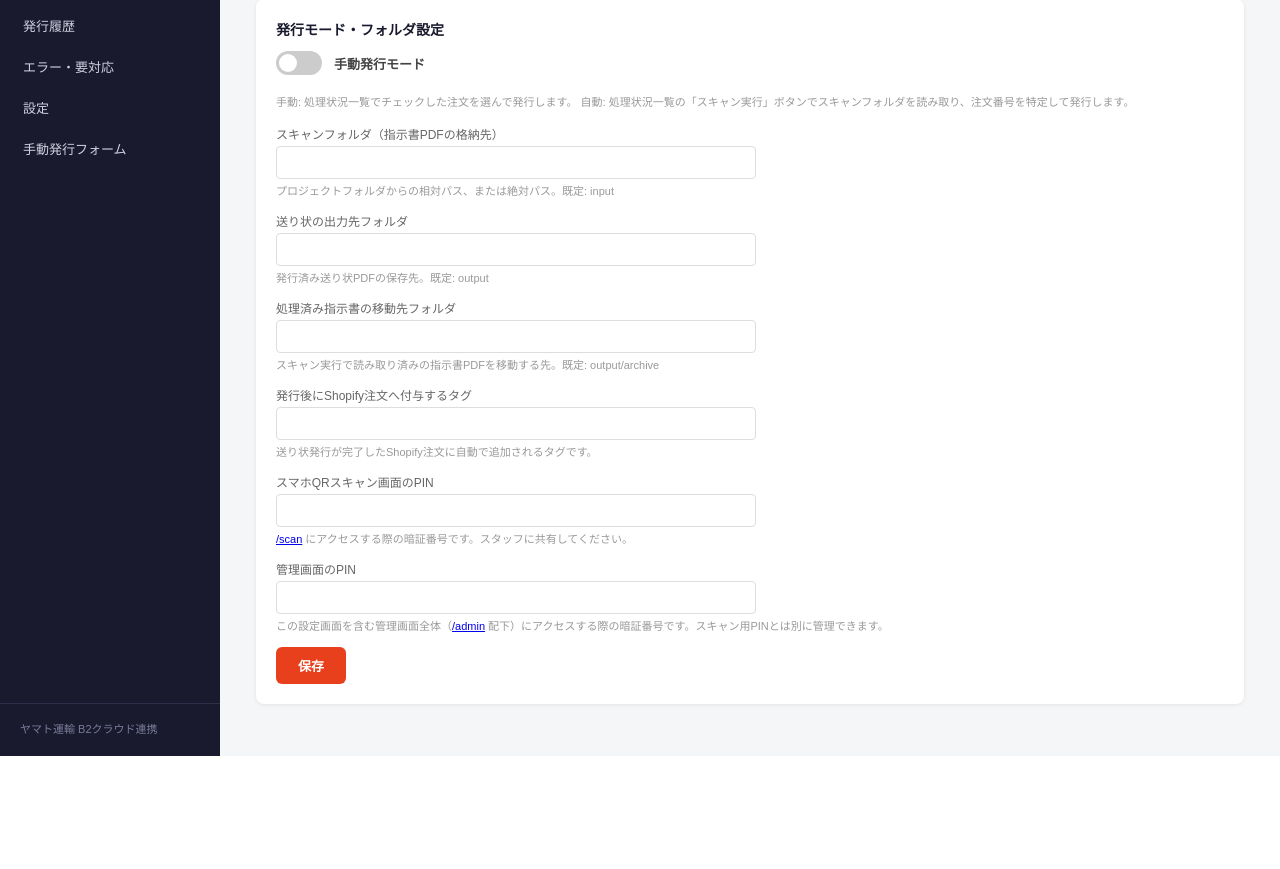
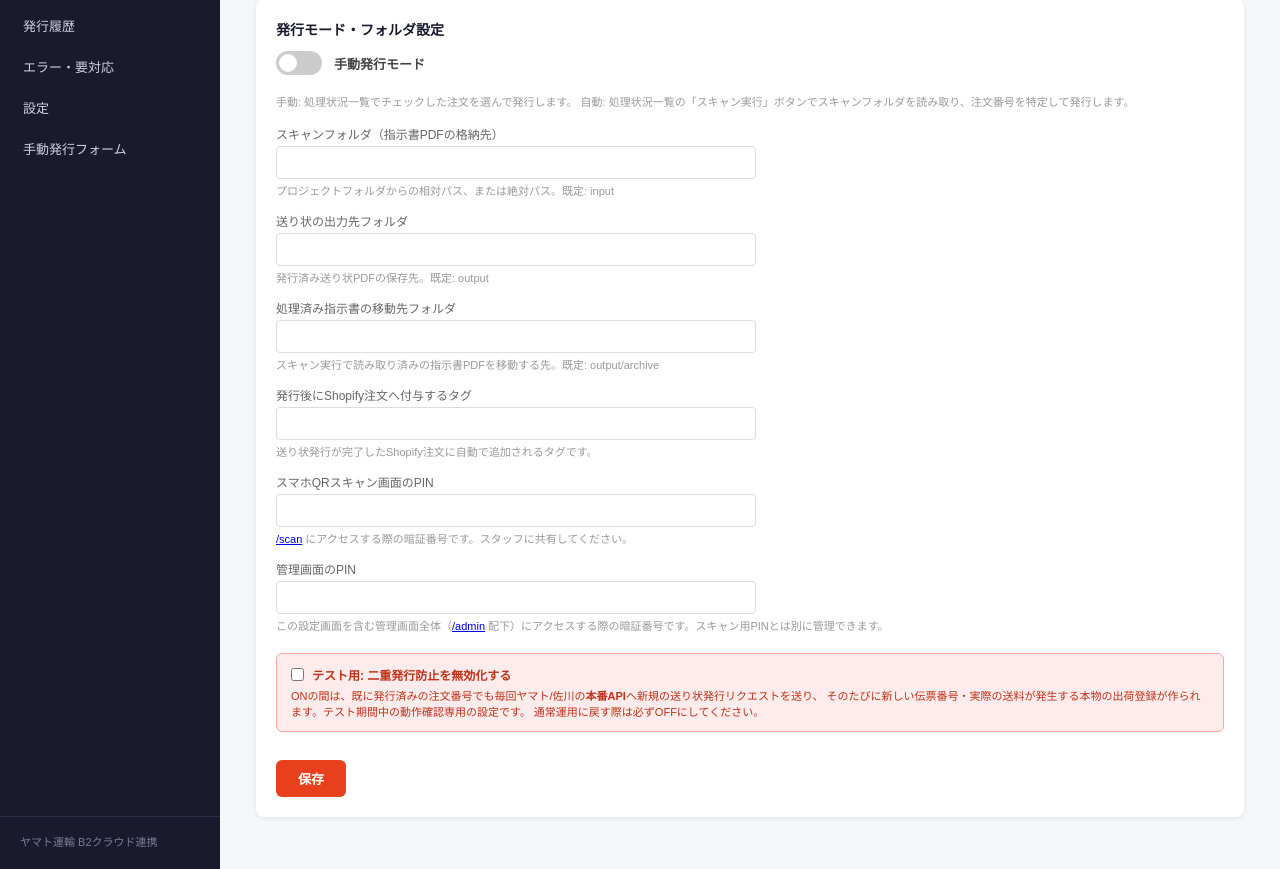
Before and after one commit to toratyann620/ph-label-print, a FastAPI app: template templates/admin/settings.html in a window 1280 px wide. Shown: the part 109-978 px from the top of the page. Before the commit the page ends 865 px from the top, so only its background shows below. Run offline with FastAPI, Linux system fonts and the light colour scheme; the template is opened without the code that fills it, so the values that code supplies are empty.

Commit message:
テスト期間限定で二重発行防止を無効化できる設定を追加
修正の効果（依頼主名・配達指定日など）を検証するには発行済みの
注文番号でも毎回新規にPDFを生成し直す必要があるが、通常時は
二重発行防止（既に発行済みなら本番APIを再度呼ばない）が安全上
必須のため、設定画面でON/OFFできるスイッチとして実装した。
既定はOFF。ONの間は本番APIへ毎回新規の送り状発行リクエストが
送られ、実際に新しい伝票番号・送料が発生する点を設定画面に明記した。

Co-Authored-By: Claude Sonnet 5 <noreply@anthropic.com>

```diff
--- a/src/common/app.py
+++ b/src/common/app.py
@@ -286,6 +286,7 @@ async def admin_settings_global_save(
     issue_tag: str = Form(""),
     scan_pin: str = Form(""),
     admin_pin: str = Form(""),
+    force_reissue: str = Form(""),
 ):
     if (redirect := _require_admin(request)) is not None:
         return redirect
@@ -299,6 +300,7 @@ async def admin_settings_global_save(
         issue_tag=issue_tag,
         scan_pin=scan_pin,
         admin_pin=admin_pin,
+        force_reissue=("1" if force_reissue == "on" else "0"),
     )
     return RedirectResponse(url="/admin/settings?saved=1", status_code=303)
 
--- a/src/common/db.py
+++ b/src/common/db.py
@@ -71,6 +71,10 @@ APP_SETTINGS_DEFAULTS = {
     "scan_secret":    "",   # PIN認証Cookie署名用の秘密鍵（自動生成）
     "admin_pin":      "",   # 管理画面(/admin)のPIN
     "admin_secret":   "",   # 管理画面PIN認証Cookie署名用の秘密鍵（自動生成）
+    # "1"の間は二重発行防止を無効化し、既に発行済みの注文でも毎回ヤマト/佐川の本番APIへ
+    # 新規の送り状発行リクエストを送る（実際の伝票番号・送料が都度発生する）。
+    # テスト期間中の動作確認専用。通常運用では必ず"0"に戻すこと。
+    "force_reissue":  "0",
 }
 
 
--- a/templates/admin/settings.html
+++ b/templates/admin/settings.html
@@ -76,7 +76,18 @@
         <input type="text" name="admin_pin" value="{{ app_settings.admin_pin }}">
         <div class="field-hint">この設定画面を含む管理画面全体（<a href="/admin/processing" target="_blank">/admin</a> 配下）にアクセスする際の暗証番号です。スキャン用PINとは別に管理できます。</div>
       </div>
-      <button type="submit" class="action-btn" style="padding:9px 22px;background:#e8401c;color:#fff;border:none;border-radius:6px;font-size:13px;font-weight:600;cursor:pointer;">保存</button>
+      <div class="field" style="background:#fdeceb;border:1px solid #fca5a5;border-radius:6px;padding:12px 14px;margin-top:20px;">
+        <label style="display:flex;align-items:center;gap:8px;color:#c0321a;font-weight:700;">
+          <input type="checkbox" name="force_reissue" {% if app_settings.force_reissue == '1' %}checked{% endif %} style="width:auto;">
+          テスト用: 二重発行防止を無効化する
+        </label>
+        <div class="field-hint" style="color:#c0321a;">
+          ONの間は、既に発行済みの注文番号でも毎回ヤマト/佐川の<strong>本番API</strong>へ新規の送り状発行リクエストを送り、
+          そのたびに新しい伝票番号・実際の送料が発生する本物の出荷登録が作られます。テスト期間中の動作確認専用の設定です。
+          通常運用に戻す際は必ずOFFにしてください。
+        </div>
+      </div>
+      <button type="submit" class="action-btn" style="padding:9px 22px;background:#e8401c;color:#fff;border:none;border-radius:6px;font-size:13px;font-weight:600;cursor:pointer;margin-top:14px;">保存</button>
     </form>
   </div>
 
```
Also changed, not shown: src/yamato/issue_slip_from_scan.py (+7 -3 lines).
